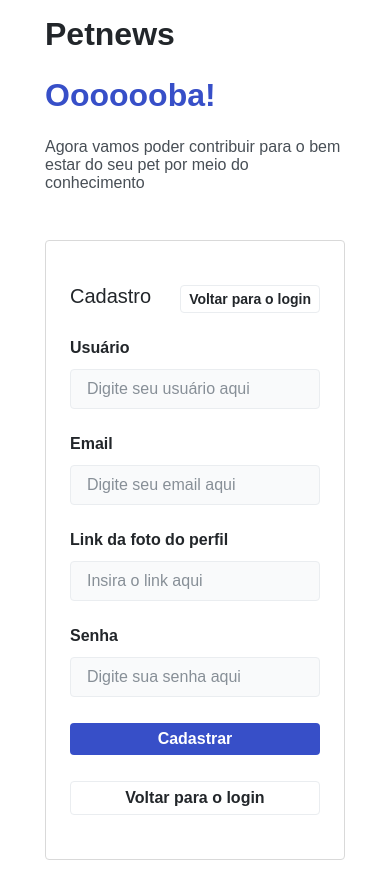
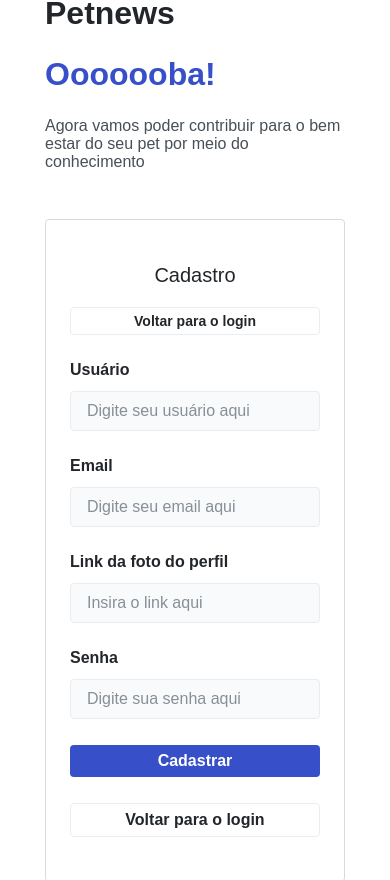
Before and after one commit to Danielle-Luz/Petnews, a plain HTML site: page pages/signup/index.html in a window 390 px wide. Shown: the part 98-978 px from the top of the page. Drawn offline with Linux system fonts and the light colour scheme; a web font is replaced by a local one.

Commit message:
feat: add media query to login header

```diff
--- a/pages/signup/index.css
+++ b/pages/signup/index.css
@@ -8,3 +8,11 @@ body {
         flex-direction: column-reverse;
     }
 }
+
+@media (max-width: 450px) {
+    .form-header {
+        flex-direction: column;
+        text-align: center;
+        gap: 20px;
+    }
+}
--- a/pages/signup/index.html
+++ b/pages/signup/index.html
@@ -27,7 +27,7 @@
         position-relative">
         <div class="align-center container d-flex justify-center gap-1">
             <main class="d-flex flex-column forms-1-wrapper gap-3">
-                <div class="d-flex full-width justify-between">
+                <div class="d-flex full-width justify-between form-header">
                     <h3 class="title-3">Cadastro</h3>
                     <a href="../../index.html" class="button button-outline
                         pd-button-2 text-2">Voltar para o login</a>
```
